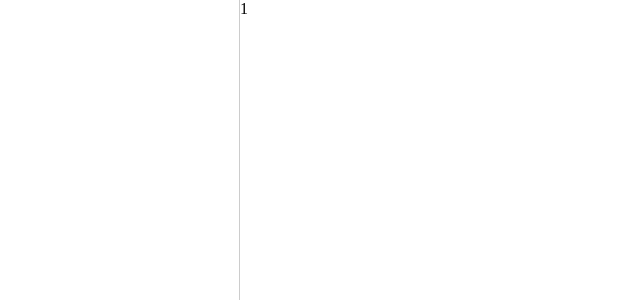
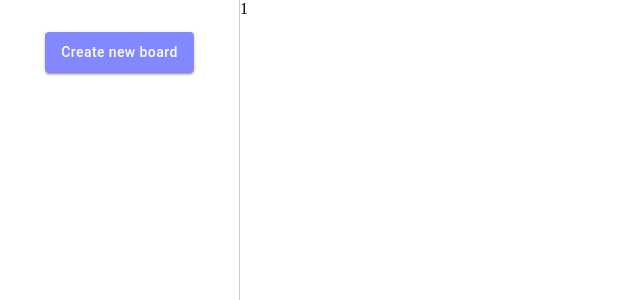
Before and after one commit to JeongHoiun/hoi-driver, a Next.js app: page /1 in a window 1280 px wide. Shown: the top 300 px of the page, without its empty margins (0-640 px from the left). Built offline with nearby package versions, Linux system fonts and the light colour scheme.

Commit message:
create new board 다이얼로그 추가
- create new board 버튼 추가

```diff
--- /dev/null
+++ b/components/Sidebar/CreateNewBoardDialog.tsx
@@ -0,0 +1,32 @@
+import {
+    Button,
+    Dialog,
+    DialogActions,
+    DialogContent,
+    DialogProps,
+    DialogTitle,
+    TextField
+} from '@mui/material';
+
+export default function CreateNewBoardDialog(props: DialogProps) {
+    const { open, onClose } = props;
+    const handleClose = () => {
+        if (onClose) {
+            onClose({}, 'escapeKeyDown');
+        }
+    };
+    return (
+        <Dialog open={open} onClose={onClose}>
+            <DialogTitle>Create New Board</DialogTitle>
+            <DialogContent>
+                <TextField placeholder="Board name" />
+            </DialogContent>
+            <DialogActions>
+                <Button onClick={handleClose}>Cancel</Button>
+                <Button variant="contained" onClick={handleClose}>
+                    Create
+                </Button>
+            </DialogActions>
+        </Dialog>
+    );
+}
--- a/components/Sidebar/index.tsx
+++ b/components/Sidebar/index.tsx
@@ -2,10 +2,12 @@ import { Button } from '@mui/material';
 import Link from 'next/link';
 import { useEffect, useState } from 'react';
 import { Board } from '../../models';
+import CreateNewBoardDialog from './CreateNewBoardDialog';
 import * as S from './styles';
 
 export default function Sidebar() {
     const [groups, setGroups] = useState<Board[]>([]);
+    const [openCreateNewBoardDialog, setOpenCreateNewBoardDialog] = useState(false);
     useEffect(() => {
         const fetchPhotos = async () => {
             const res = await fetch('/api/boards');
@@ -14,13 +16,30 @@ export default function Sidebar() {
         };
         fetchPhotos();
     }, []);
+
+    const handleCreateNewBoardDialogOpen = () => {
+        setOpenCreateNewBoardDialog(true);
+    };
+    const handleCreateNewBoardDialogClose = () => {
+        setOpenCreateNewBoardDialog(false);
+    };
+
     return (
         <S.SidebarRootDiv>
+            {openCreateNewBoardDialog && (
+                <CreateNewBoardDialog
+                    open={openCreateNewBoardDialog}
+                    onClose={handleCreateNewBoardDialogClose}
+                />
+            )}
             {groups.map((group) => (
                 <Button component={Link} href={`/${group.seq}`} variant="text" key={group.seq}>
                     {group.name}
                 </Button>
             ))}
+            <Button variant="contained" onClick={handleCreateNewBoardDialogOpen}>
+                Create new board
+            </Button>
         </S.SidebarRootDiv>
     );
 }
--- a/components/Sidebar/styles.ts
+++ b/components/Sidebar/styles.ts
@@ -7,6 +7,6 @@ export const SidebarRootDiv = styled('div')({
     padding: '32px',
     height: '100vh',
     alignItems: 'center',
-    gap: 32,
+    gap: 16,
     borderRight: '1px solid #ccc'
 });
```
